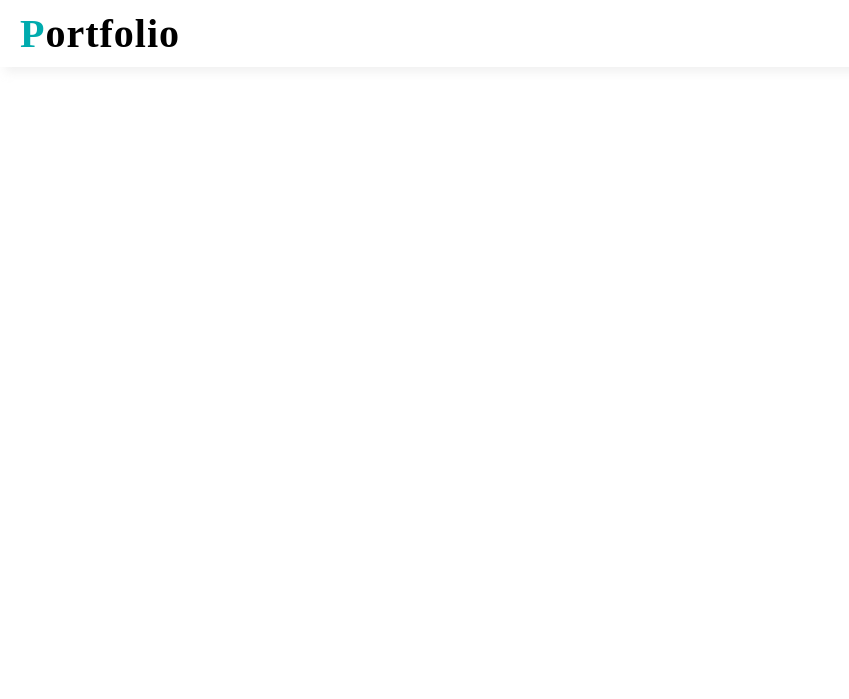
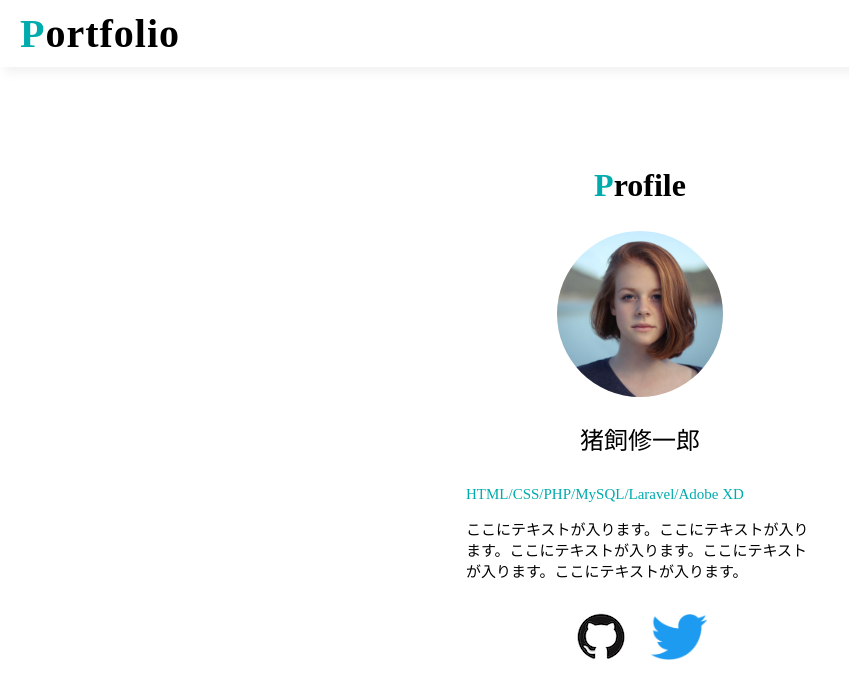
Before and after one commit to shuichiro89/Portfoliosample, a PHP site: page / in a window 1280 px wide. Before the commit the part shown is almost empty. Shown: the top 699 px of the page, without its empty margins (0-849 px from the left). Run offline with PHP 8.4, Linux system fonts and the light colour scheme.

Commit message:
index.html,style.css 追加

```diff
--- a/index.html
+++ b/index.html
@@ -24,5 +24,48 @@
             </a>
         </h1>
     </header>
+
+    <!--
+        mainタグの作成
+        profile用とworks用の箱を作成する
+        divタグを使っていく
+    -->
+    <div class="block-main">
+        <!--
+            profileの箱
+        -->
+        <div class="box-profile">
+            <h2 class="sub-title">
+                <span class="color-green">P</span>rofile
+            </h2>
+        </div>
+        <div class="item-list">
+            <img src="img/profile.png" alt="プロフィール画像">
+            <b>猪飼修一郎</b>
+            <P class="color-green">HTML/CSS/PHP/MySQL/Laravel/Adobe XD</P>
+            <p>ここにテキストが入ります。ここにテキストが入ります。ここにテキストが入ります。ここにテキストが入ります。ここにテキストが入ります。</p>
+        </div>
+            <ul class="icon-list">
+                <li>
+                    <a href="">
+                        <img src="img/github.png" alt="Githubアイコン">
+                    </a>
+                </li>
+                <li>
+                    <a href="">
+                        <img src="img/twitter.png" alt="Twitterアイコン">
+                    </a>
+                </li>
+            </ul>
+
+    </div>
+        <!--
+            work用の箱
+        -->
+        <div>
+
+        </div>
+
+    </div>
 </body>
 </html>
--- a/style.css
+++ b/style.css
@@ -10,6 +10,10 @@ body{
 
 .color-green{
     color:#00ABAE;
+}
+
+.sub-title{
+    font-size: 32px;
 }
 
 /*
@@ -27,3 +31,49 @@ body{
     text-decoration: none;
     letter-spacing: 1px;
 }
+
+
+/*
+*[main]タグのスタイルシート
+*/
+.block-main{
+    text-align: center;
+    margin:100px 0;
+}
+/*
+*[profile]タグのスタイルシート
+*/
+.item-list{
+    width:100%;
+    max-width: 348px;
+    margin:0 auto;
+}
+.item-list b{
+    display:block;
+    font-size: 24px;
+    font-weight: normal;
+    margin:20px 0 30px;
+}
+
+.item-list p{
+    font-size: 15px;
+    line-height:normal;
+    text-align: left;
+}
+.icon-list{
+    list-style:none;
+    width:100px;
+    margin:30px auto;
+    max-width:247px ;
+    padding:0;
+    display:flex;
+    justify-content: center;
+    align-items: center;
+}
+.icon-list li{
+    margin-right: 22px;
+}
+
+.icon-list li:last-child{
+    margin-right:0;
+}
```
